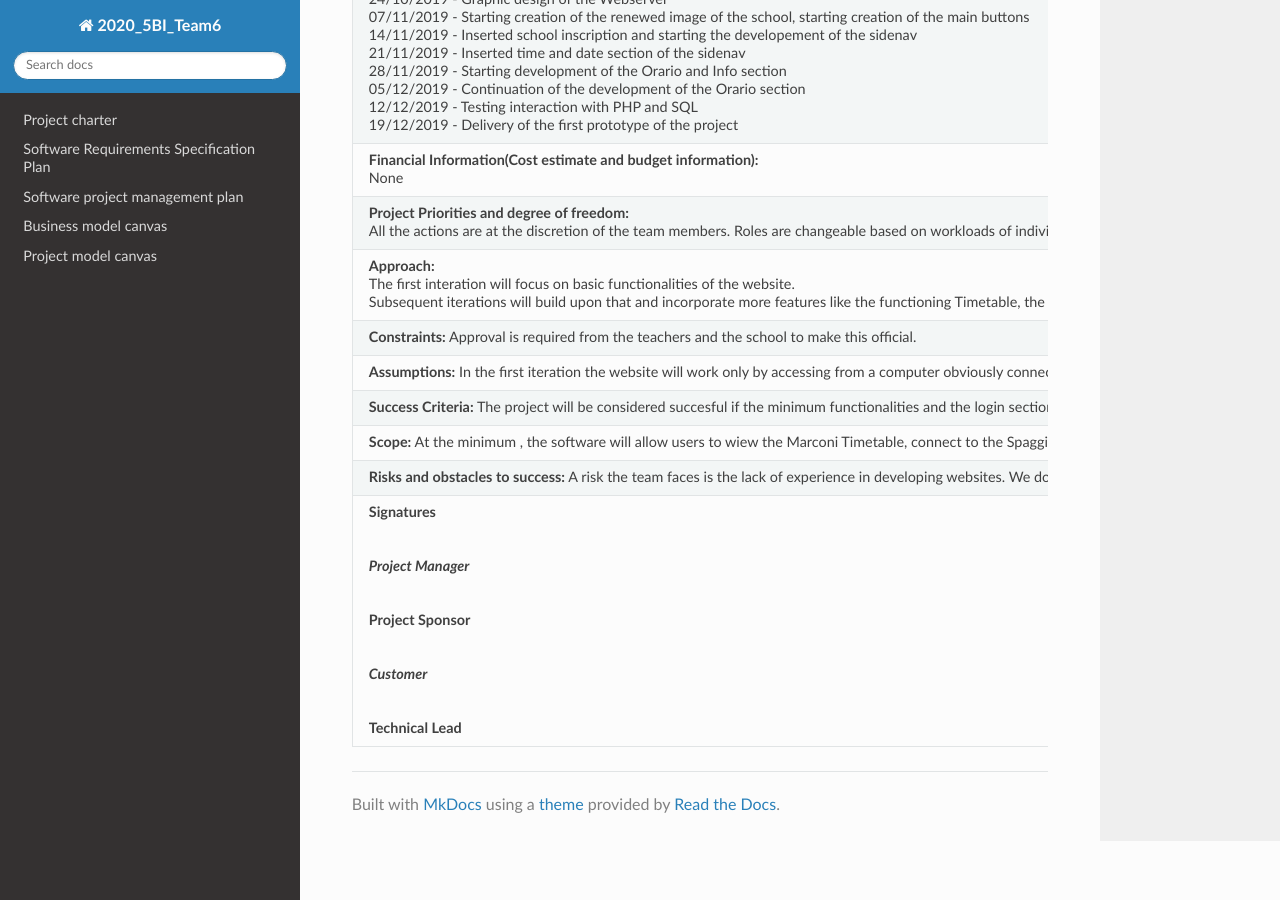
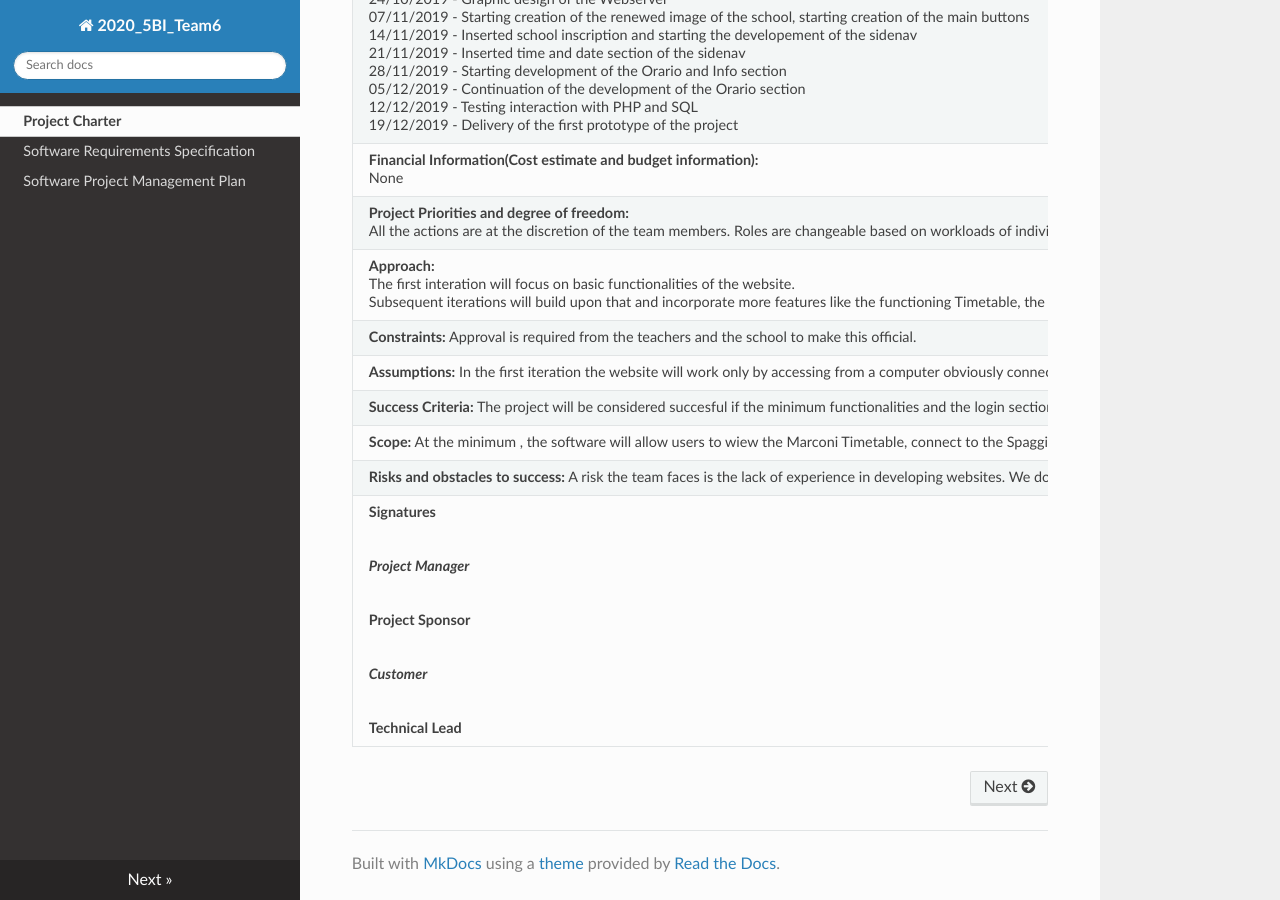
Before and after one commit to Fr0stBob/2020-5Ai-team7-Corsi, an MkDocs documentation site: the page built from docs/Project Charter.md, in a window 1280 px wide and 900 px high, scrolled down 628 px. Built offline with MkDocs 1.6.1, drawn with Linux system fonts in a browser that asks for light colours; nearby versions of some CDN libraries.

Commit message:
Update mkdocs.yml

```diff
--- a/mkdocs.yml
+++ b/mkdocs.yml
@@ -1,11 +1,10 @@
 site_name: 2020_5BI_Team6
 
 nav:
-    - 'Project charter': 'project charter.md'
-    - 'Software Requirements Specification Plan': 'software requirements specification plan.md'
-    - 'Software project management plan': 'software project management plan.md'
-    - 'Business model canvas': 'business model canvas.md'
-    - 'Project model canvas': 'project model canvas.md'
+    - 'Project Charter': 'Project Charter.md'
+    - 'Software Requirements Specification': 'Software Requirements Specification.md'
+    - 'Software Project Management Plan': 'Software Project Management Plan.md'
+
 
 theme:
     name: readthedocs
```
